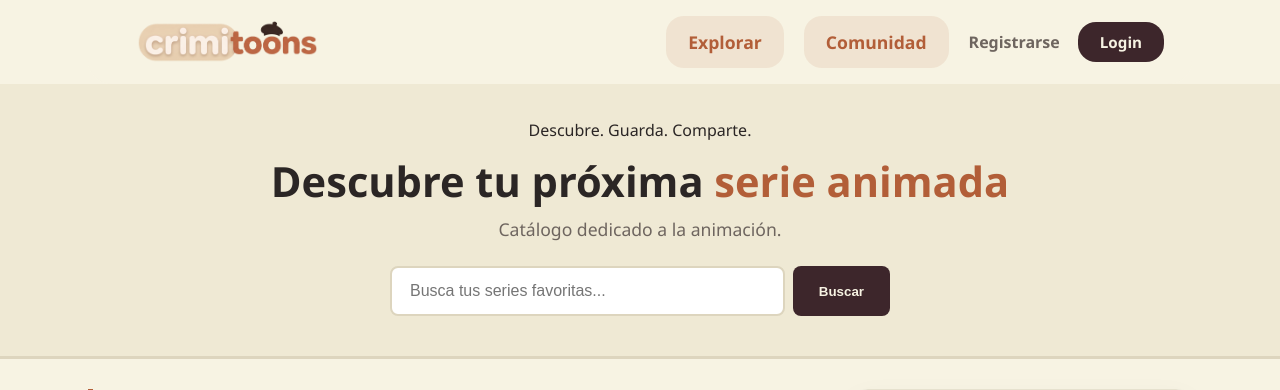
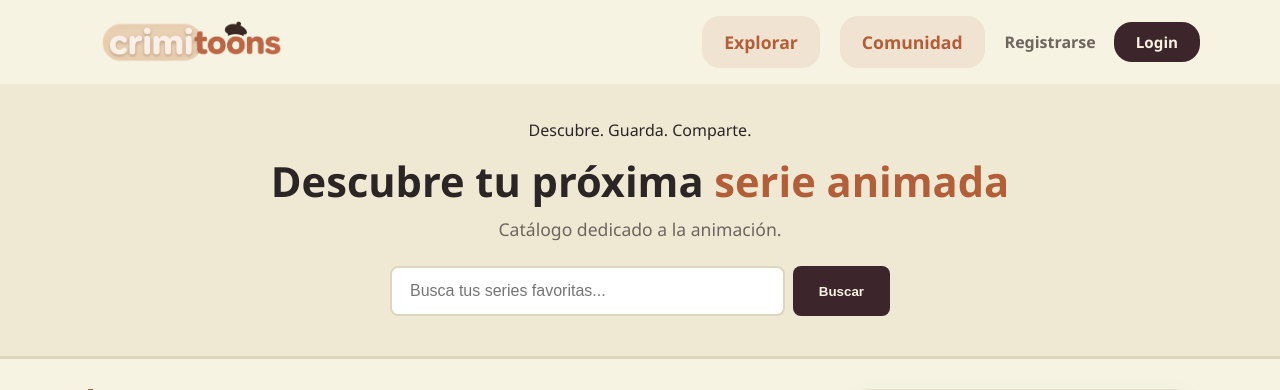
Before and after one commit to 01Hammer/crimitoons, a Django app: page / in a window 1280 px wide. Shown: the top 390 px of the page. Run offline with Django 5.2, Linux system fonts and the light colour scheme; data that the repository does not hold is empty.

Commit message:
Navbar estirado
Updated navbar styles for better spacing and width.

```diff
--- a/series/static/series/navbar.css
+++ b/series/static/series/navbar.css
@@ -1,20 +1,22 @@
+/* Barra de navegación global (misma en todas las páginas) */
+
 /* Barra de navegación global (misma en todas las páginas) */
 
 .nav-barra-wrapper {
-  width: 90%;
-  max-width: 1320px;       /* Mismo límite exacto que el contenedor principal */
-  margin: 0 auto;         /* Centrado con los mismos márgenes laterales */
-  padding: 0 1.5rem;       /* Espaciado interno de seguridad */
+  width: 95%;              /* Ocupa un mayor porcentaje para acercarse a los bordes */
+  max-width: 1440px;       /* Un poco más amplio que el contenido del sitio (1320px) */
+  margin: 0 auto;          /* Mantiene el centrado perfecto */
+  padding: 0 1rem;         /* Espaciado de seguridad mínimo en las orillas */
   box-sizing: border-box;
 }
 
 .barra-navegacion {
   display: flex;
-  justify-content: space-between;
+  justify-content: space-between; /* Empuja el logo a la izq y botones a la der */
   align-items: center;
-  width: 100%;            /* Ocupa el 100% de su contenedor alineado */
+  width: 100%;
   margin: 0;
-  padding: 12px 28px;     /* Relleno interno elegante */
+  padding: 12px 32px;      /* Más espacio interior lateral para un acabado holgado */
   min-height: 84px;
   border-bottom-left-radius: 24px;
   border-bottom-right-radius: 24px;
```
